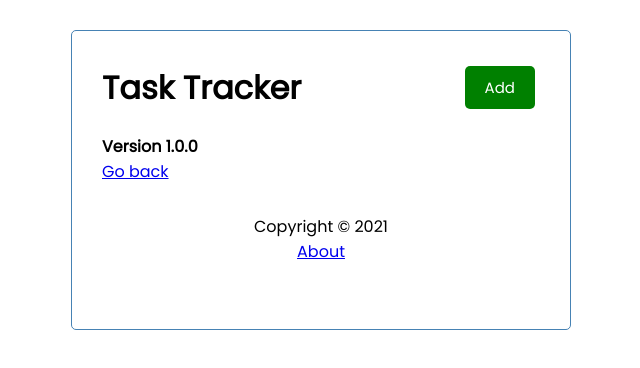
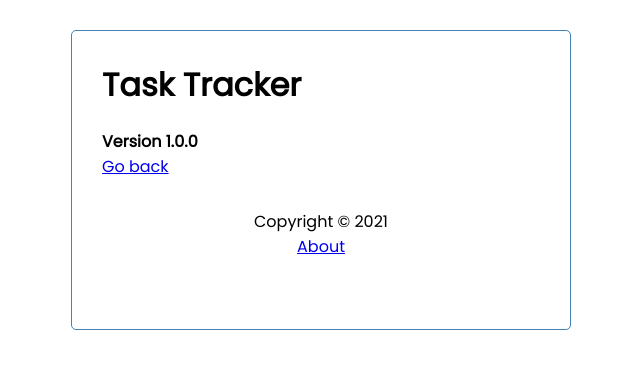
Before and after one commit to gbertao/React-Lab, a React (Create React App) app in the folder tracker-app/: page /about in a window 1280 px wide. Shown: the top 368 px of the page, without its empty margins (319-959 px from the left). Built offline with nearby package versions, Linux system fonts and the light colour scheme; no server answers.

Commit message:
Header.js: Hide add button on about page

```diff
--- a/tracker-app/src/components/Header.js
+++ b/tracker-app/src/components/Header.js
@@ -1,14 +1,19 @@
 import PropTypes from 'prop-types'
 import Button from './Button'
+import { useLocation } from 'react-router-dom'
 
 const Header = ({ title, onAdd, showAdd }) => {
+  const loc = useLocation()
+
   return (
     <header className='header'>
       <h1>{title}</h1>
-      <Button
-        color={showAdd ? 'red' : 'green'}
-        text={showAdd ? 'Close' : 'Add'} onClick={onAdd}
-      />
+      {loc.pathname === '/' && (
+        <Button
+          color={showAdd ? 'red' : 'green'}
+          text={showAdd ? 'Close' : 'Add'} onClick={onAdd}
+        />
+      )}
     </header>
   )
 }
```
